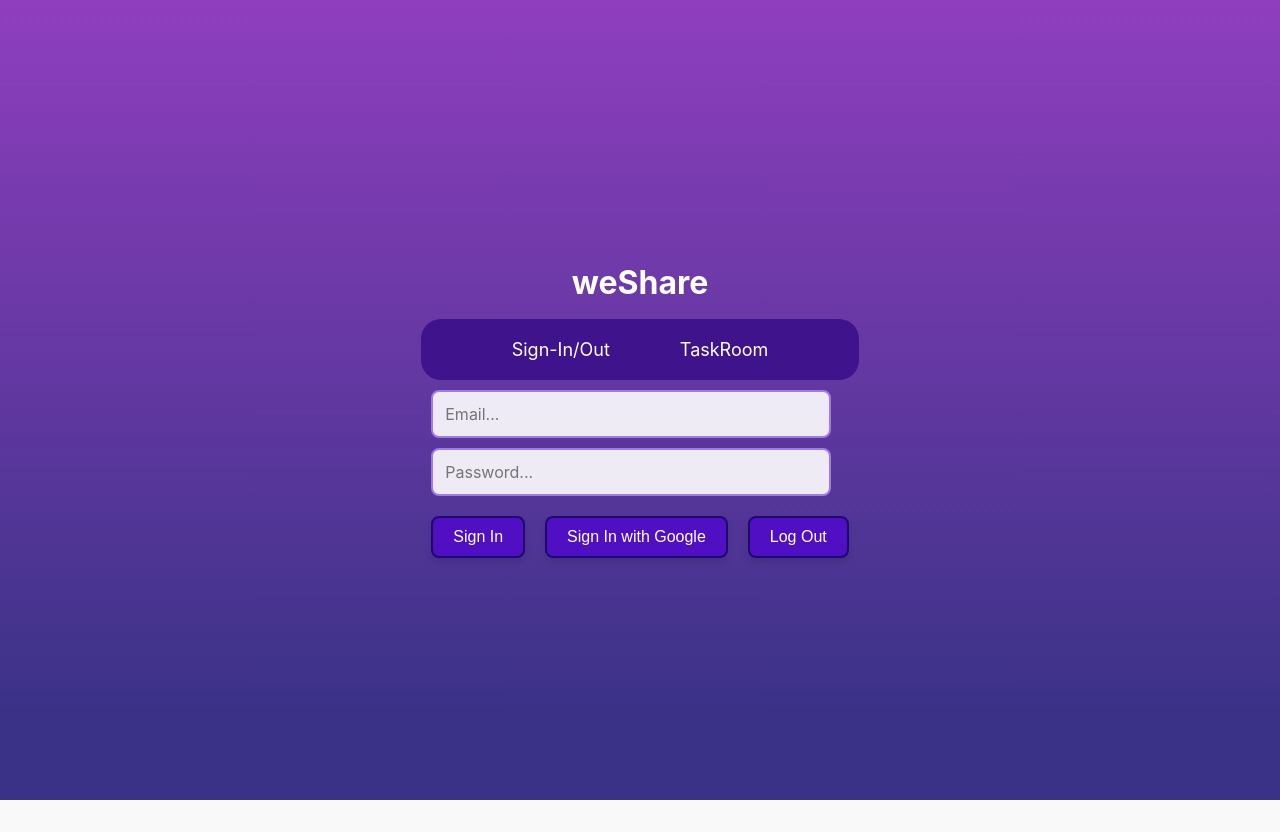
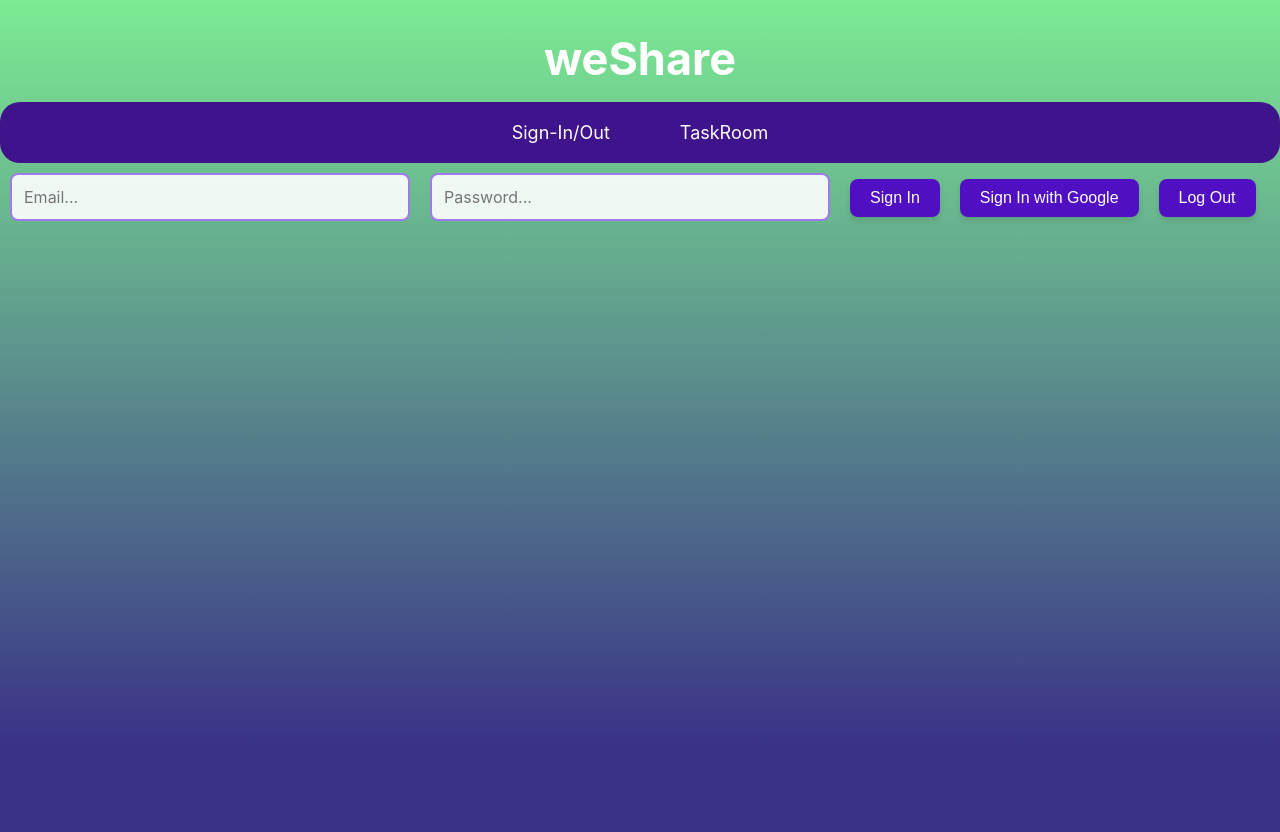
Before and after one commit to fuadfarhan05/weShare, a React (Create React App) app: page / in a window 1280 px wide. Before the commit the page ends 800 px from the top, so only its background shows below. Built offline with nearby package versions, Linux system fonts and the light colour scheme; no server answers.

Commit message:
compatibility

```diff
--- a/src/App.css
+++ b/src/App.css
@@ -6,9 +6,10 @@
 }
 
 body {
-  background: linear-gradient(0deg, #3a3287 10%, #8f3ebe 100%);
+  background: linear-gradient(0deg, #3a3287 10%, #7ceb92 100%);
   min-height: 100vh;
   color: white;
+  font-family: 'Inter', system-ui, sans-serif;
 }
 
 /* Container for centering */
@@ -21,10 +22,8 @@ body {
   padding: 1rem;
 }
 
-
 /* Typography */
 h1, h2, h3, h4, h5, h6 {
-  font-family: 'Inter', system-ui, sans-serif;
   color: white;
   line-height: 1.2;
   margin-bottom: 1rem;
@@ -32,7 +31,7 @@ h1, h2, h3, h4, h5, h6 {
 }
 
 h1 {
-  font-size: 2rem;
+  font-size: 45px;
   font-weight: 700;
   margin-top: 2rem;
 }
@@ -42,9 +41,7 @@ h2 {
   font-weight: 600;
 }
 
-/* nav style
-
-/* Style the navigation container */
+/* Navigation Styles */
 nav {
   display: flex;
   justify-content: center;
@@ -54,7 +51,6 @@ nav {
   padding: 10px 0;
 }
 
-/* Style for each link */
 nav a {
   color: white;
   text-decoration: none;
@@ -65,19 +61,17 @@ nav a {
   transition: background-color 0.3s, color 0.3s;
 }
 
-/* Hover effect for links */
 nav a:hover {
-  background-color: #8d6fca;  /* Tomato red */
+  background-color: #8d6fca;
   color: white;
 }
 
-/* Active link (if you are using React Router, it will apply this class automatically) */
 nav a.active {
-  background-color: #e7e7e7;  /* Green */
+  background-color: #e7e7e7;
   color: white;
 }
 
-/* Optional: Responsive design for smaller screens */
+/* Responsive Nav */
 @media (max-width: 600px) {
   nav {
     flex-direction: column;
@@ -88,12 +82,12 @@ nav a.active {
   }
 }
 
-
 /* Form Elements */
 input,
 textarea,
 select {
-  width: 400px;
+  width: 100%;
+  max-width: 400px;
   padding: 0.75rem;
   border: 2px solid #9f7aea;
   border-radius: 0.5rem;
@@ -101,7 +95,6 @@ select {
   transition: border-color 0.2s, box-shadow 0.2s;
   font-family: inherit;
   margin: 10px;
-  display: block;
   background: rgba(255, 255, 255, 0.9);
 }
 
@@ -114,95 +107,27 @@ select:focus {
 }
 
 button {
-  background-color: #500fc2; /* Light purple */
-  color: #ffffff; /* White text */
-  border: none; /* No border */
-  border-radius: 8px; /* Rounded corners */
-  border: solid #1c0a6d 2px;
-  padding: 10px 20px; /* Button padding */
+  background-color: #500fc2;
+  color: #ffffff;
+  border: none;
+  border-radius: 8px;
+  padding: 10px 20px;
   margin: 10px;
-  font-size: 16px; /* Font size */
-  cursor: pointer; /* Pointer cursor on hover */
-  box-shadow: 0 4px 6px rgba(0, 0, 0, 0.1); /* Subtle shadow */
-  transition: background-color 0.3s ease, transform 0.2s ease; /* Smooth transitions */
+  font-size: 16px;
+  cursor: pointer;
+  box-shadow: 0 4px 6px rgba(0, 0, 0, 0.1);
+  transition: background-color 0.3s ease, transform 0.2s ease;
 }
 
 button:hover {
-  background-color: #9c7bc1; /* Slightly darker purple on hover */
-  transform: scale(1.05); /* Slight zoom effect */
+  background-color: #9c7bc1;
+  transform: scale(1.05);
 }
 
 button:active {
-  background-color: #a181c2; /* Even darker purple on click */
-  transform: scale(0.95); /* Slight compression effect */
+  background-color: #a181c2;
+  transform: scale(0.95);
 }
-
-/* Centering the button */
-body {
-  display: flex;
-  justify-content: center;
-  align-items: center;
-  height: 100vh; /* Full viewport height */
-  margin: 0; /* Remove default margin */
-  background-color: #f9f9f9; /* Light background */
-}
-
-.control {
-  display: flex;
-  flex-direction: column;
-  gap: 10px;
-  padding: 10px;
-  border: 1px solid #ddd;
-  border-radius: 5px;
-  background-color: #f9f9f9;
-  margin-bottom: 15px;
-  box-shadow: 0 2px 5px rgba(0, 0, 0, 0.1);
-}
-
-.control h3 {
-  margin: 0;
-  font-size: 18px;
-  color: #333;
-}
-
-.control input {
-  padding: 8px;
-  font-size: 14px;
-  border: 1px solid #ccc;
-  border-radius: 4px;
-  flex: 1;
-}
-
-.control .input-group {
-  display: flex;
-  align-items: center;
-  gap: 10px;
-}
-
-.control .button {
-  padding: 8px 12px;
-  font-size: 14px;
-  color: white;
-  background-color: #007bff;
-  border: none;
-  border-radius: 4px;
-  cursor: pointer;
-  transition: background-color 0.3s;
-}
-
-.control .button:hover {
-  background-color: #0056b3;
-}
-
-.control .button:nth-child(2) {
-  background-color: #28a745;
-}
-
-.control .button:nth-child(2):hover {
-  background-color: #218838;
-}
-
-
 
 /* Links */
 a {
@@ -241,3 +166,16 @@ li {
 .mb-2 { margin-bottom: 0.5rem; }
 .mb-4 { margin-bottom: 1rem; }
 .mb-8 { margin-bottom: 2rem; }
+
+/* Flexbox utilities */
+.flex-row {
+  display: flex;
+  flex-direction: row;
+  gap: 1rem;
+}
+
+.flex-col {
+  display: flex;
+  flex-direction: column;
+  gap: 1rem;
+}
```
